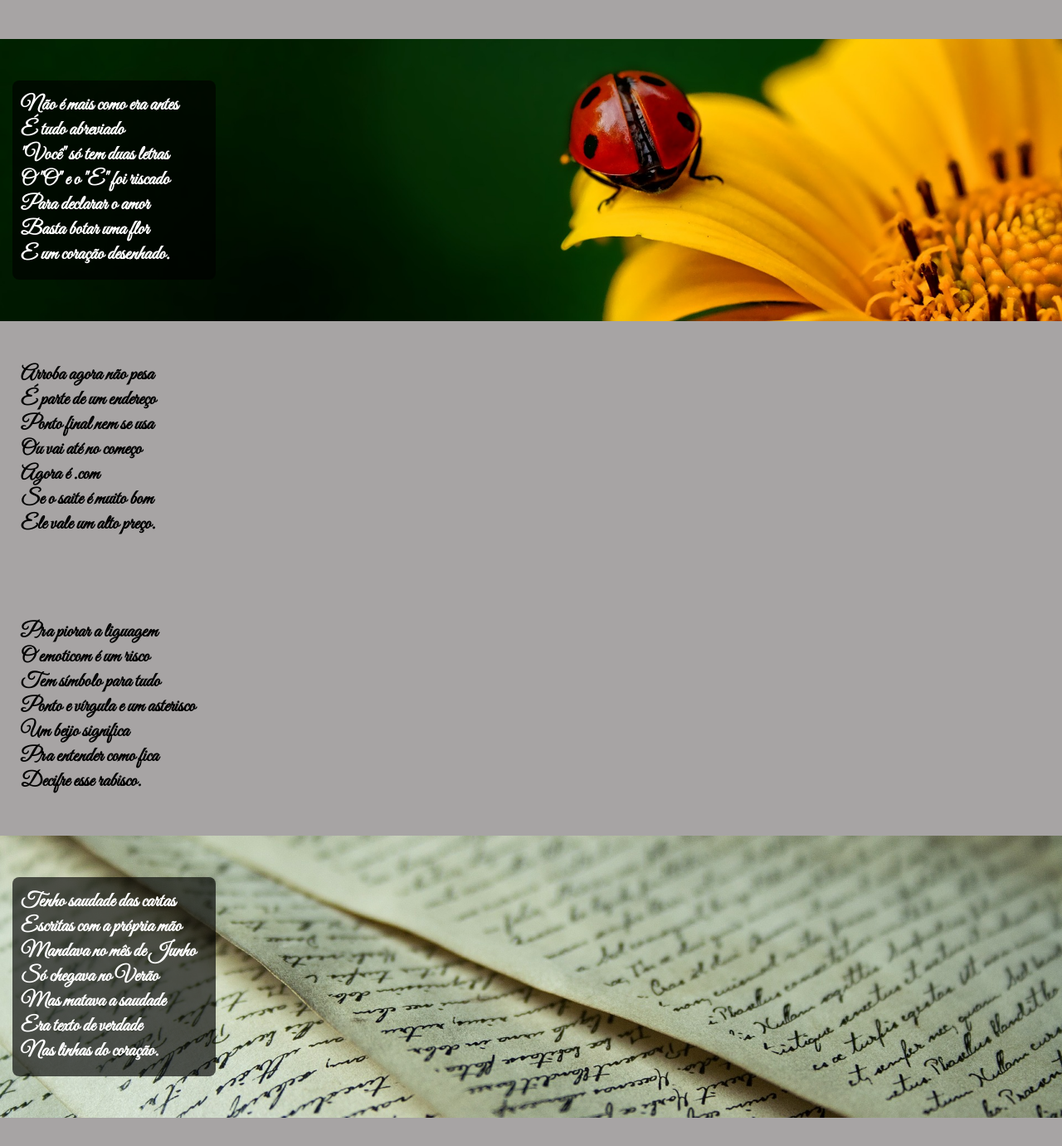
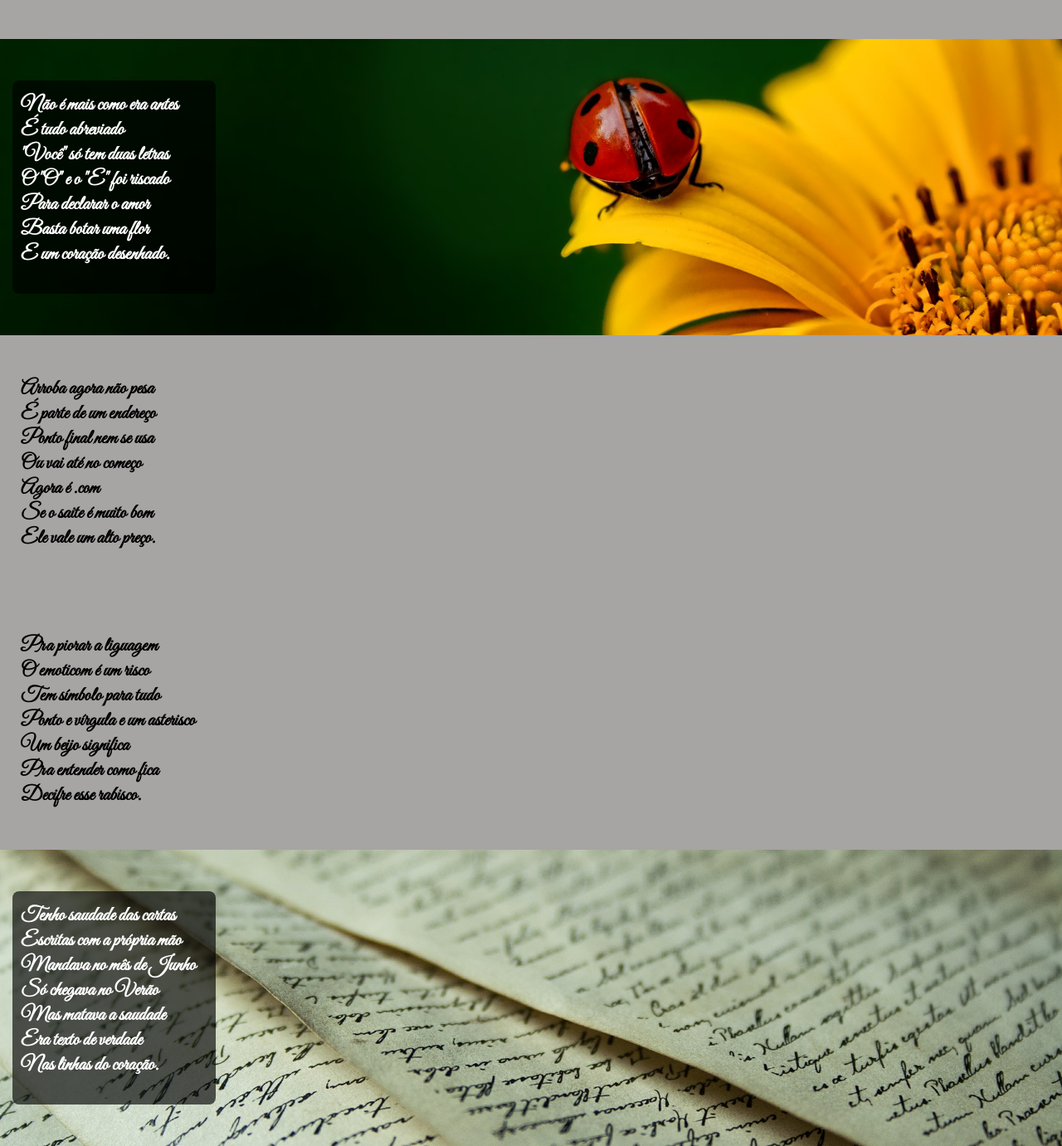
Before and after one commit to LuanPoitevin/cordel, a plain HTML site: page index.html in a window 1280 px wide. Shown: the part 441-1822 px from the top of the page at 83% size. Drawn offline with Linux system fonts and the light colour scheme.

Commit message:
alterações

```diff
--- a/style.css
+++ b/style.css
@@ -75,9 +75,7 @@ section.imagem {
     background-color: white;
     color: rgb(255, 255, 255);
     padding: auto;
-    background-size: cover;
     background-attachment: fixed;
-    min-width: 400px ;
    }
 
 section.imagem > p {
@@ -88,19 +86,27 @@ section.imagem > p {
     border-radius: 8px;
     padding: 15px;
     padding-left: 10px;
+    padding-bottom: 32px;
     display: inline-block;
 }
 
 section#img001 {
-    padding: auto;
+
     background-image: url(imagens/background001.jpg);
-    background-position: right center;
-}
+    background-position: center right;
+    background-size: cover;
+    right: auto;
+    background-attachment: fixed;
+
+    }
+
 
 section#img002 {
-   padding: auto;
+
    background-image: url(imagens/background002.jpg);
    background-position: right center;
+   background-size: cover;
+   background-attachment: fixed;
 }
 
 footer{
```
